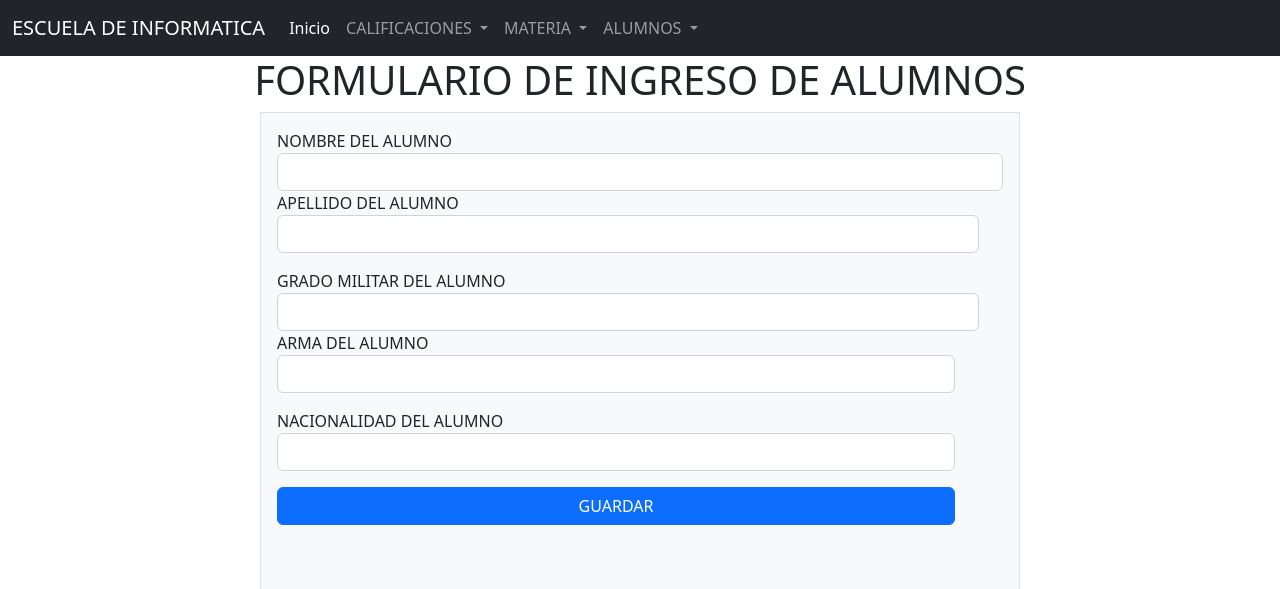
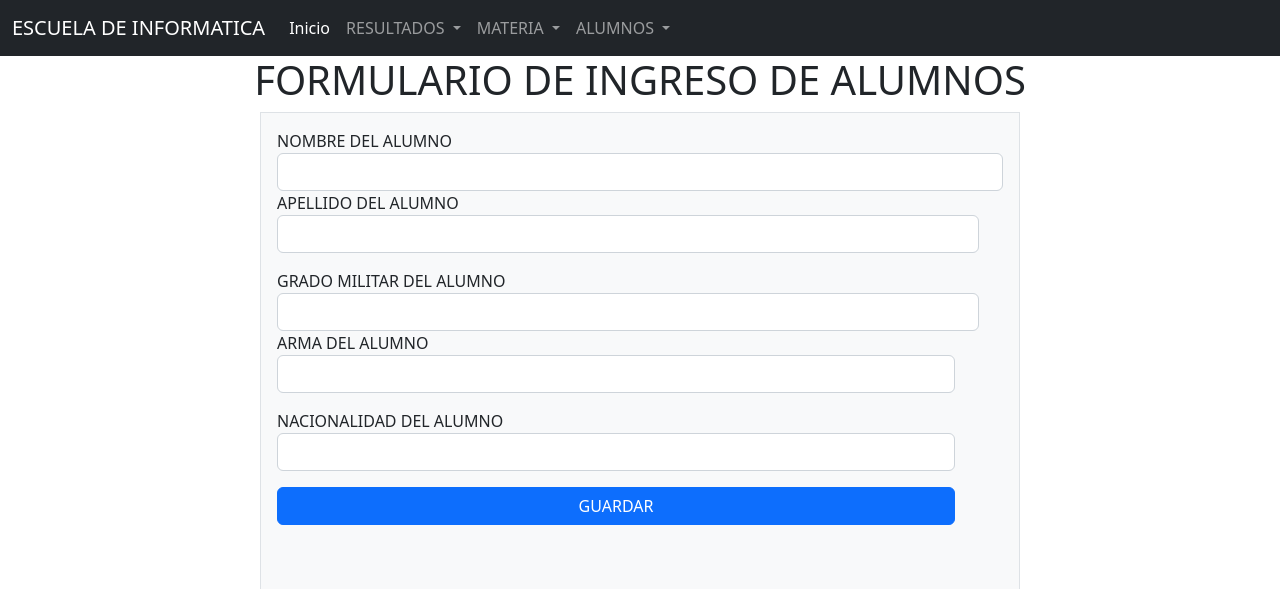
Before and after one commit to byron1614/final_rac, a PHP site: page /vistas/alumnos/index.php in a window 1280 px wide. Shown: the top 589 px of the page. Run offline with PHP 8.4, Linux system fonts and the light colour scheme.

Commit message:
modificacion en el nadvbar

```diff
--- a/includes/navbar.php
+++ b/includes/navbar.php
@@ -11,14 +11,14 @@
                 </li>
                 <li class="nav-item dropdown">
                     <a class="nav-link dropdown-toggle" href="#" role="button" data-bs-toggle="dropdown" aria-expanded="false">
-                    CALIFICACIONES
+                    RESULTADOS
                     </a>
                     <ul class="dropdown-menu bg-dark">
                         <li class="nav-item">
-                            <a class="nav-link" href="/final_rac/vistas/calificaciones/index.php">INGRESAR CALIFICACIONES</a>
+                            <a class="nav-link" href="/final_rac/vistas/resultados/index.php">INGRESAR RESULTADOS</a>
                         </li>
                         <li class="nav-item">
-                            <a class="nav-link" href="/final_rac/vistas/calificaciones/buscar.php">BUSCAR CALIFICACIONES</a>
+                            <a class="nav-link" href="/final_rac/vistas/resultados/buscar.php">BUSCAR RESULTADOS</a>
                         </li>
                     </ul>
                 </li>
```
